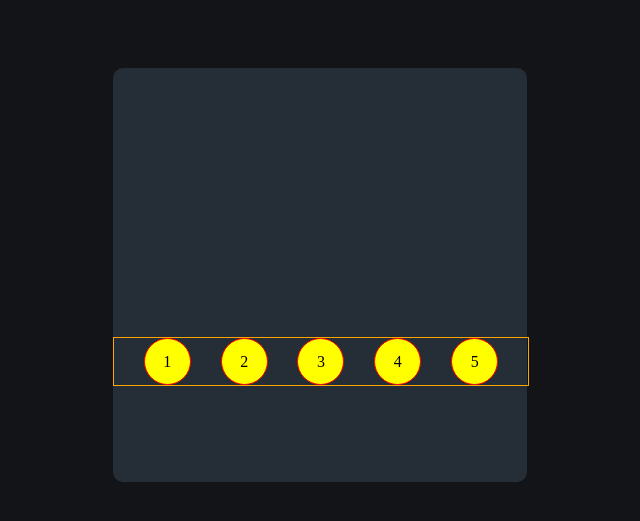
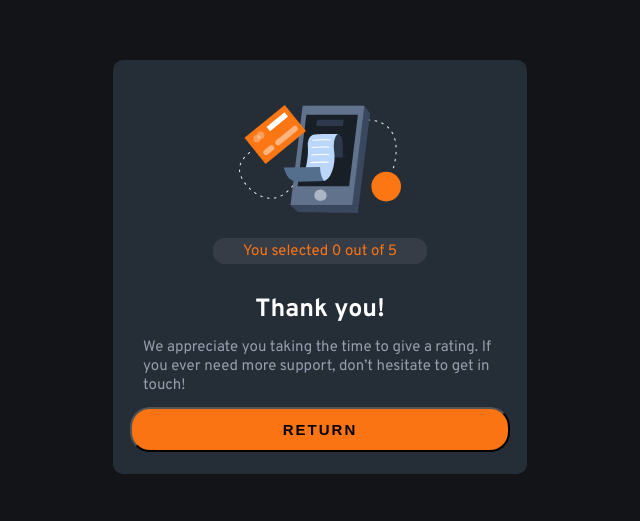
Before and after one commit to mohamed-a95/interactive-rating-component, a React (Create React App) app: page / in a window 1280 px wide. Shown: the part 133-654 px from the top of the page, without its empty margins (320-960 px from the left). Built offline with nearby package versions, Linux system fonts and the light colour scheme.

Commit message:
webappen är klar, har samtliga funktioner och även en return knapp

```diff
--- a/src/App.js
+++ b/src/App.js
@@ -1,25 +1,95 @@
 import { useState } from "react";
+import img1 from "./Images/icon-star.svg";
+import img2 from "./Images/illustration-thank-you.svg";
 
 function App() {
-  const [value, setValue] = useState(0);
+  const [selected, setSelected] = useState(false);
+  const [ranking, setRanking] = useState(0);
+  const [issubmitted, setIsSubmitted] = useState(true);
+
   const handleClick = (arg) => {
-    setValue(arg);
-    console.log(value);
+    setSelected(arg);
+    setRanking(arg);
   };
+
+  const handleSubmit = () => {
+    setIsSubmitted(true);
+  };
+
+  const handleReturn = () => {
+    setIsSubmitted(false);
+  };
+
   return (
-    <div className="container">
-      <div className="star"></div>
-      <div className="header"></div>
-      <div className="paragraph"></div>
+    <>
+      <div className={!issubmitted ? "container" : "container-hide"}>
+        <div className="star">
+          <img src={img1} alt="Star Icon" />
+        </div>
+        <div className="header">How did we do?</div>
+        <div className="paragraph">
+          Please let us know how we did with your support request. All feedback
+          is appreciated to help us improve our offering!
+        </div>
 
-      <ul className="list-btn">
-        <li onClick={() => handleClick(1)}>1</li>
-        <li onClick={() => handleClick(2)}>2</li>
-        <li onClick={() => handleClick(3)}>3</li>
-        <li onClick={() => handleClick(4)}>4</li>
-        <li onClick={() => handleClick(5)}>5</li>
-      </ul>
-    </div>
+        <ul className="list-btn">
+          <li
+            className={selected === 1 ? "selected" : "listknapp"}
+            onClick={() => handleClick(1)}
+          >
+            1
+          </li>
+          <li
+            className={selected === 2 ? "selected" : "listknapp"}
+            onClick={() => handleClick(2)}
+          >
+            2
+          </li>
+          <li
+            className={selected === 3 ? "selected" : "listknapp"}
+            onClick={() => handleClick(3)}
+          >
+            3
+          </li>
+
+          <li
+            className={selected === 4 ? "selected" : "listknapp"}
+            onClick={() => handleClick(4)}
+          >
+            4
+          </li>
+          <li
+            className={selected === 5 ? "selected" : "listknapp"}
+            onClick={() => handleClick(5)}
+          >
+            5
+          </li>
+        </ul>
+        <div className="btn">
+          <button className="btn-submit" onClick={handleSubmit}>
+            sumbit
+          </button>
+        </div>
+      </div>
+
+      <div className={issubmitted ? "container2" : "container-hide"}>
+        <div className="tel-img">
+          <img src={img2} alt="thankyouimage"></img>
+        </div>
+        <div className="small-text">You selected {ranking} out of 5 </div>
+        <div className="header2">Thank you!</div>
+        <div className="paragraph2">
+          {" "}
+          We appreciate you taking the time to give a rating. If you ever need
+          more support, don’t hesitate to get in touch!
+        </div>
+        <div className="btn">
+          <button className="btn-return" onClick={handleReturn}>
+            return
+          </button>
+        </div>
+      </div>
+    </>
   );
 }
 
--- a/src/index.css
+++ b/src/index.css
@@ -1,3 +1,12 @@
+
+@import url('https://fonts.googleapis.com/css2?family=Overpass:wght@400;700&display=swap');
+
+
+
+
+
+
+
 body {
   box-sizing: border-box;
   margin: 0;
@@ -7,6 +16,7 @@ body {
   display: flex;
   justify-content: center;
   align-items: center;
+  font-family: 'Overpass', sans-serif;
 }
 
 
@@ -19,12 +29,29 @@ body {
 
 }
 
+
+.star{
+  width: 50px;
+  height: 50px;
+  background-color: hsla(218, 5%, 45%, 0.242);
+  border-radius: 50%;
+  display: flex;
+  justify-content: center;
+  align-items: center;
+  margin-left: 30px;
+ position: relative;
+ top: 30px;
+
+
+
+}
+
 .list-btn{
   display: flex;
   justify-content: space-evenly;
-  border: 1px solid orange;
+
   position: relative;
-  top: 65%;
+  top: 28%;
 
  padding: 0;
  width: 414px;
@@ -33,13 +60,175 @@ body {
 
 }
 
-li{
+.listknapp{
   width: 45px;
   height: 45px;
-  background-color: yellow;
+  background-color:  hsla(218, 5%, 45%, 0.242);
   border-radius: 50%;
-  border: 1px solid red;
+
   display: flex;
   justify-content: center;
   align-items: center;
+  color:  hsl(217, 12%, 63%);
+  font-size: 15px;
+  transition: 0.1s;
+
 }
+
+li:hover{
+  background-color: white;
+  cursor: pointer;
+}
+
+li.selected{
+  width: 45px;
+  height: 45px;
+  background-color:  white;
+  border-radius: 50%;
+
+  display: flex;
+  justify-content: center;
+  align-items: center;
+  color:  hsl(217, 12%, 63%);
+  font-size: 15px;
+
+}
+
+
+
+.btn{
+  display: flex;
+  justify-content: center;
+  position: relative;
+  top: 30%;
+
+
+}
+
+.btn-submit{
+  width: 380px;
+  height: 45px;
+  background-color: hsl(25, 97%, 53%);
+  border-radius: 20px;
+  font-size: 15px;
+  letter-spacing: 2px;
+  text-transform: uppercase;
+  font-weight: bold;
+
+}
+
+.btn-submit:hover{
+  background-color: white;
+  color:  hsl(217, 12%, 63%);
+  cursor: pointer;
+}
+
+.header{
+  font-weight: bold;
+  font-size: 25px;
+  color: white;
+  position: relative;
+  top: 20%;
+  padding-left:30px ;
+}
+
+.paragraph{
+  font-size: 15px;
+  color: hsl(217, 12%, 63%);
+
+  position: relative;
+  top: 25%;
+  text-align: left;
+  padding-left: 30px;
+  padding-right: 40px;
+
+}
+
+.container2{
+  width: 414px;
+  height: 414px;
+  border-radius: 10px;
+  background-color:   hsl(213, 19%, 18%);
+
+}
+
+.container-hide{
+  display: none;
+}
+
+.tel-img{
+  display: flex;
+  justify-content: center;
+  position: relative;
+  top: 45px;
+}
+
+.small-text{
+
+  font-size: 15px;
+  width: 200px;
+  height: 18px;
+  border-radius: 12px;
+  background-color: hsla(218, 5%, 45%, 0.242);
+  color: hsl(25, 97%, 53%);
+  position: relative;
+  padding: 4px 7px;
+  top: 70px;
+  text-align: center;
+  margin: auto;
+
+
+
+}
+
+.header2{
+
+  margin: auto;
+  font-weight: bold;
+  font-size: 25px;
+  color: white;
+  position: relative;
+  top: 100px;
+  margin: auto;
+  display: flex;
+
+justify-content: center;
+
+
+
+
+}
+
+.paragraph2{
+  display: flex;
+  justify-content: center;
+  font-size: 15px;
+  color: hsl(217, 12%, 63%);
+
+  position: relative;
+  top: 27%;
+  padding-left: 30px;
+  padding-right: 30px;
+
+}
+
+.btn-return{
+  width: 380px;
+  height: 45px;
+  background-color: hsl(25, 97%, 53%);
+  border-radius: 20px;
+  font-size: 15px;
+  letter-spacing: 2px;
+  text-transform: uppercase;
+  font-weight: bold;
+
+
+
+
+}
+
+.btn-return:hover{
+  background-color: white;
+  color:  hsl(217, 12%, 63%);
+  cursor: pointer;
+}
```
Also changed, not shown: src/Images/icon-star.svg (added), src/Images/illustration-thank-you.svg (added), src/Thankyou.js (added).
